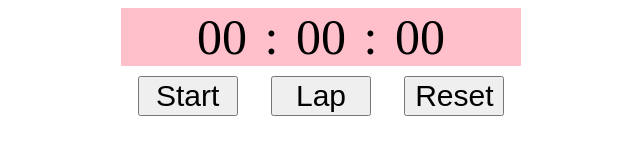
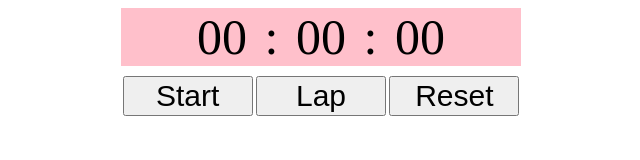
Before and after one commit to HyunJungC-Dev/git-practice-stopwatch, a plain HTML site: page index.html in a window 1280 px wide. Shown: the whole page, without its empty margins (319-959 px from the left). Drawn offline with Linux system fonts and the light colour scheme.

Commit message:
fix: Fixed css error
fixed start button's css (text overflow)

```diff
--- a/style.css
+++ b/style.css
@@ -23,6 +23,7 @@
 .startBtn,
 .lapBtn,
 .resetBtn {
+  text-align: center;
   font-size: 30px;
-  width: 100px;
+  width: 130px;
 }
```
